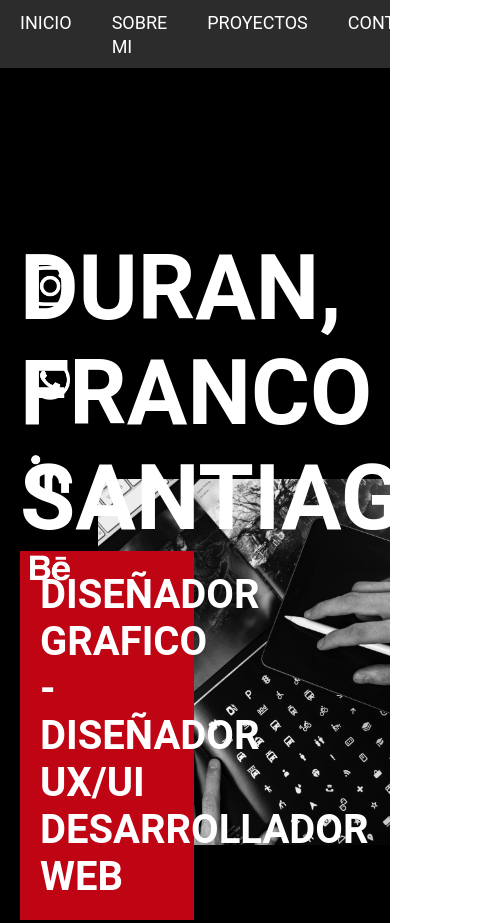
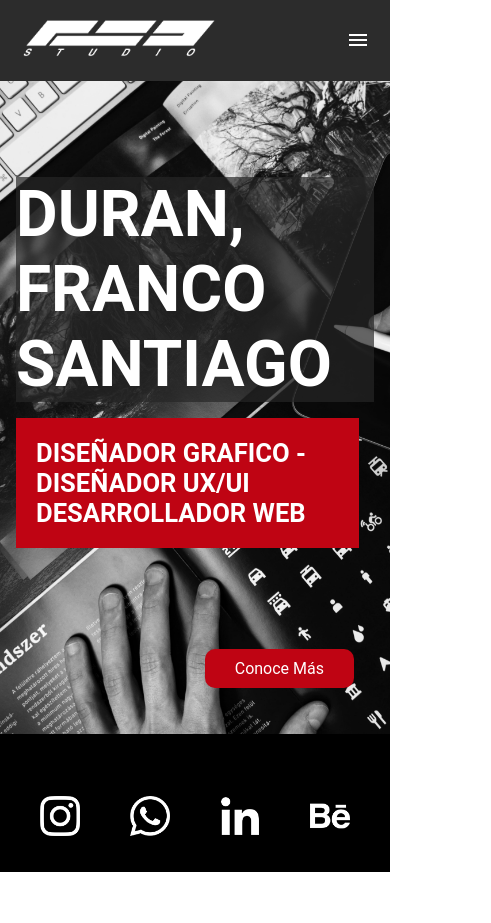
Before and after one commit to FrancoSDuran/comisi-n-n-m46935-francosantiagoduran-trabajofinal, a plain HTML site: page index.html in a window 390 px wide. Shown: the top 923 px of the page, 491 px wide, since content can reach past the window. After the commit the page ends 872 px from the top, so only its background shows below. Drawn offline with Linux system fonts and the light colour scheme.

Commit message:
modificacion y responsive

```diff
--- a/css/styles.css
+++ b/css/styles.css
@@ -8,12 +8,17 @@
 
 header{
     background-color: #2c2c2c;
+    width: 100%;
+    margin: 0 auto;
+    padding: .625rem 1.25rem;
+}
+header nav{
     font-size: 1.25rem;
     font-family: 'Roboto', sans-serif;
     display: flex;
+    flex-wrap: wrap;
     justify-content: space-between;
     align-items: center;
-    padding: .625rem 1.25rem;
 }
 header nav ul{
     display: flex;
@@ -26,8 +31,11 @@ header nav ul li a{
     color: white;
     font-size: 1.125rem;
 }
-header a img{
-width: 60%;
+header nav a img{
+width: 12.5rem;
+}
+nav #toggle, nav label{
+    display: none;
 }
 
 .mainIndex{
@@ -42,7 +50,7 @@ width: 60%;
     color: white;
     display: grid;
     grid-template-columns: 1fr 1fr 1fr 1fr;
-    grid-template-rows: 7rem 1fr 21rem;
+    grid-template-rows: 13.6rem 1fr 13.1rem;
     grid-template-areas:
     "item1 item1 item1 item1"
     "redSo titulo titulo titulo"
@@ -426,3 +434,126 @@ footer section div a img{
     font-size: .9375rem;
     border: none;
 }
+
+@media(max-width:768px){
+    header nav{
+        display: flex;
+        flex-direction: column;
+        justify-content: center;
+    }
+    header nav ul{
+        padding: .25rem 0rem;
+    }
+    .mainIndex{
+        background-color: black;
+        width: 100%;
+        height: 100%;
+        font-family: 'Roboto', sans-serif;
+        background-image:url(../assets/img/fondo-pro.jpg);
+        background-position: -167%;
+        background-size: 115%;
+        background-repeat: no-repeat;
+        color: white;
+        display: grid;
+        grid-template-columns: 11.9375rem 1fr;
+        grid-template-rows: 14rem 1fr 8.125rem;
+        grid-template-areas:
+        "conoce conoce"
+        "redSo titulo"
+        "item1 item1"
+        ;
+        justify-content: center;
+    }
+    .presentacionMia div h1{
+        margin: 0rem 1.25rem 0rem 2rem;
+        font-size: 6rem;
+    }
+    .presentacionMia div h2{
+        background-color: #BF0413;
+        width: 88%;
+        padding: 1.25rem;
+        margin: 0rem 1.25rem 0rem 2rem;
+        font-size: 2.4rem;}
+        .botonConoce{
+            grid-area: conoce;
+            display: flex;
+            align-items: start;
+            justify-content: right;
+            padding: 5rem 1rem 0rem 0rem;
+        }
+}
+
+@media(max-width:390px){
+    header nav{
+        display: flex;
+        flex-direction: row;
+        justify-content: space-between;
+    }
+    header nav .menu{
+        width: 100%;
+        height: 0;
+        overflow: hidden;
+    }
+    header nav div ul{
+        flex-direction: column;
+        align-items: center;
+        padding: 0.5rem 0rem;
+
+    }
+    header nav label{
+        display: flex;
+        color: white;
+        cursor: pointer;
+    }
+    header nav #toggle:checked ~ .menu{
+        height: 100%;
+    }
+    .mainIndex{
+        background-color: black;
+        width: 100%;
+        height: 100%;
+        font-family: 'Roboto', sans-serif;
+        background-image:url(../assets/img/fondo-pro.jpg);
+        background-position:inherit;
+        background-size: 134%;
+        background-repeat: no-repeat;
+        color: white;
+        display: grid;
+        grid-template-columns: none;
+        grid-template-rows: 1.5rem 1fr 9.125rem 10.125rem;
+        grid-template-areas:
+        "item1"
+        "titulo"
+        "conoce"
+        "redSo"
+        ;
+        justify-content: center;
+    }
+    .presentacionMia div h1{
+        background-color: #262626b0;
+        margin: 1rem;
+        font-size: 4rem;
+    }
+    .presentacionMia div h2{
+        background-color: #BF0413;
+        width: 88%;
+        padding: 1.25rem;
+        margin: 1rem;
+        font-size: 1.6rem;
+    }
+    .botonConoce{
+            grid-area: conoce;
+            display: flex;
+            align-items: start;
+            justify-content: right;
+            padding: 5rem 1rem 0rem 0rem;
+    }
+    .mainIndex section ul{
+        list-style: none;
+        display: flex;
+        flex-direction: row;
+        justify-content: center;
+        align-items: center;
+        margin: 1.875rem;
+        gap: 3.125rem;
+}
--- a/index.html
+++ b/index.html
@@ -5,17 +5,22 @@
     <meta name="viewport" content="width=device-width, initial-scale=1.0">
     <title>FSD Studio</title>
     <link rel="stylesheet" href="./css/styles.css">
+    <link rel="stylesheet" href="https://fonts.googleapis.com/icon?family=Material+Icons"/>
 </head>
 <body>
     <header>
+    <nav>
         <a href="#"><img src="./assets/img/logo-fsd2.png" alt=""></a>
-    <nav>
-        <ul>
+        <input type="checkbox" nane="" id="toggle">
+        <label for="toggle"><i class="material-icons">menu</i></label>
+        <div class="menu">
+            <ul>
             <li><a href="#">INICIO</a></li>
             <li class="sobreMi"><a href="./pages/sobre-mi.html">SOBRE MI</a></li>
             <li><a href="./pages/proyectos.html">PROYECTOS</a></li>
             <li><a href="./pages/contacto.html">CONTACTO</a></li>
         </ul>
+        </div>
     </nav>
     </header>
     <main class="mainIndex">
```
Also changed, not shown: pages/contacto.html (+6 -1 lines), pages/kamila-lash.html (+6 -1 lines), pages/proyectos.html (+6 -1 lines), pages/sobre-mi.html (+6 -1 lines).
